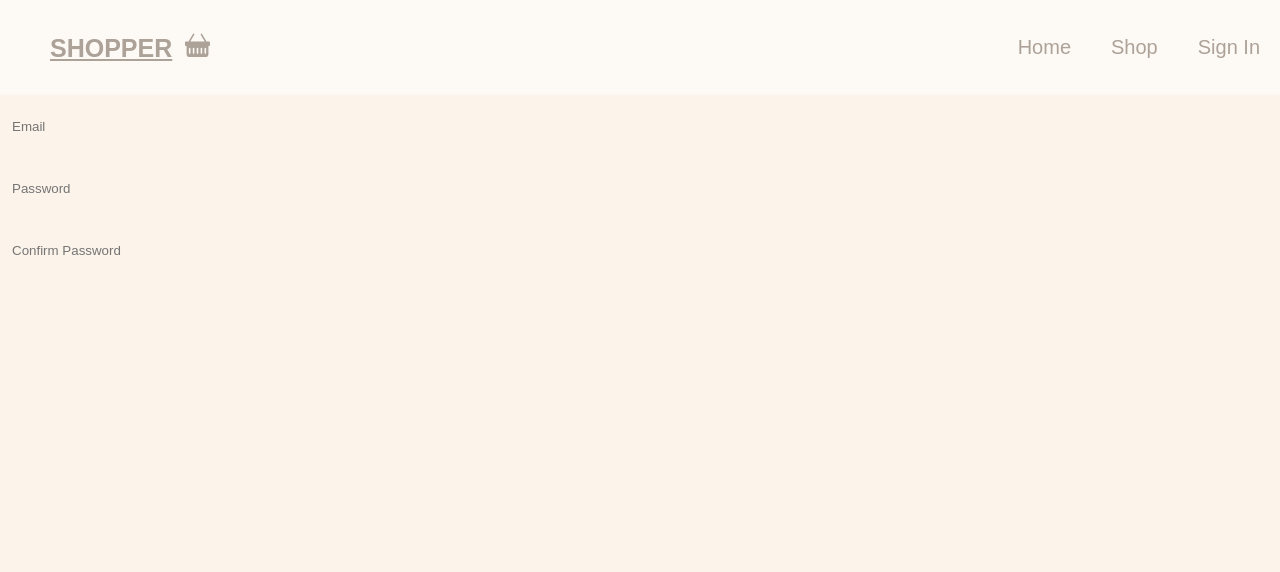
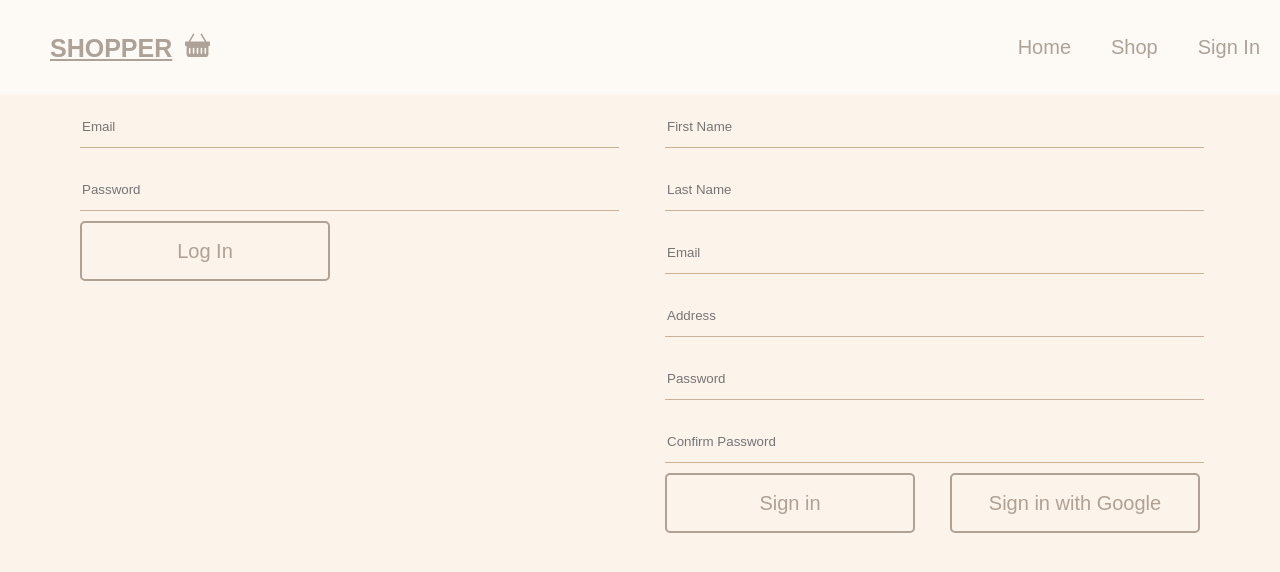
Before and after one commit to MahyarFardin/Ecommerce, a React (Create React App) app: page /auth in a window 1280 px wide. Shown: the top 572 px of the page. Built offline with nearby package versions, Linux system fonts and the light colour scheme; a web font is replaced by a local one.

Commit message:
done with form interface and ui

```diff
--- /dev/null
+++ b/src/Components/LogIn/LogIn.component.jsx
@@ -0,0 +1,57 @@
+import React, { useState } from 'react';
+import MyInput from '../MyInput/MyInput.component';
+import MyButton from '../MyButton/MyButton.component';
+import "./LogIn.style.css";
+
+function LogIn() {
+    const [formInput, setFormInput] = useState({
+        email: "",
+        password: ""
+    })
+
+    function handleChange(params) {
+        const value = params.target.value
+        const name = params.target.className.split(" ")[1];
+        setFormInput(prev => ({
+            ...prev,
+            [name]: value
+        }))
+    }
+
+    function handleSubmit(params){
+        params.preventDefault();
+        console.log(params);
+    }
+
+    return (
+        <form onSubmit={handleSubmit} className='signin-form'>
+            <MyInput {
+                ...{
+                    name: "email",
+                    type: "email",
+                    onChange: handleChange,
+                    placeholder: "Email",
+                    value: { ...(formInput.email) }
+                }
+            }
+            />
+            <MyInput {
+                ...{
+                    name: "password",
+                    type: "password",
+                    onChange: handleChange,
+                    placeholder: "Password",
+                    value: { ...(formInput.password) }
+                }
+            }
+            />
+            <MyButton
+            {...{
+                name:"Log In"
+            }}
+            />
+        </form>
+    );
+}
+
+export default LogIn;
--- a/src/Components/SignIn/Signin.style.css
+++ b/src/Components/LogIn/LogIn.style.css
@@ -1,4 +1,5 @@
 .signin-form{
     display: flex;
     flex-direction: column;
+    text-align: center;
 }
--- /dev/null
+++ b/src/Components/MyButton/MyButton.component.jsx
@@ -0,0 +1,10 @@
+import React from 'react';
+import "./MyButton.style.css"
+
+function MyButton(props) {
+    return (
+        <button className='my-button' onSubmit={props.onSubmit}>{props.name}</button>
+    );
+}
+
+export default MyButton;
--- /dev/null
+++ b/src/Components/MyButton/MyButton.style.css
@@ -0,0 +1,16 @@
+.my-button{
+    width: 250px;
+    height: 60px;
+    font-size: 20px;
+    border-radius: 5px;
+    border: none;
+    background-color: #FCF3EA;
+    color: #AFA193;
+    border: 2px #AFA193 solid;
+    display: inline-block;
+}
+.my-button:hover{
+    background-color: #AFA193;
+    color: #FCF3EA;
+    border: 2px #AFA193 solid;
+}
--- a/src/Components/MyInput/MyInput.component.jsx
+++ b/src/Components/MyInput/MyInput.component.jsx
@@ -8,7 +8,7 @@ function MyInput(props) {
             type={props.type}
             onChange={props.onChange}
             placeholder={props.placeholder}
-            // value={props.value.temp}
+            value={props.value.temp}
         />
     );
 }
--- a/src/Components/MyInput/MyInput.style.css
+++ b/src/Components/MyInput/MyInput.style.css
@@ -1,9 +1,11 @@
 .my-input{
     background-color: #fcf3ea;
     border: none;
-    width: 400px;
+    border-bottom:1px #cab299 solid;
+    width: 100%;
     height: 40px;
-    margin: 10px;
+    margin-top: 10px;
+    margin-bottom: 10px;
 }
 .my-input:focus{
     outline: none;
--- a/src/Components/SignIn/SignIn.component.jsx
+++ b/src/Components/SignIn/SignIn.component.jsx
@@ -1,55 +1,93 @@
 import React, { useState } from 'react';
+import MyButton from '../MyButton/MyButton.component';
 import MyInput from '../MyInput/MyInput.component';
-import "./Signin.style.css";
+import "./SignIn.style.css"
+
 
 function SignIn() {
-    const [formInput, setFormInput] = useState({
+    const [profile, setProfile] = useState({
+        firstName: "",
+        lastName: "",
         email: "",
         password: "",
-        confirmPass: ""
+        confirmPassword: "",
+        address: ""
     })
 
     function handleChange(params) {
         const value = params.target.value
         const name = params.target.className.split(" ")[1];
-        setFormInput(prev => ({
+        setProfile(prev => ({
             ...prev,
             [name]: value
         }))
     }
 
+    function handleSubmit(params) {
+        params.preventDefault()
+        console.log(params);
+    }
+
     return (
-        <form className='signin-form'>
-            <MyInput {
-                ...{
+        <form onSubmit={handleSubmit} className='sign-in-log'>
+            <MyInput
+                {...{
+                    name: "firstName",
+                    type: "text",
+                    onChange: handleChange,
+                    placeholder: "First Name",
+                    value: { ...profile.firstName }
+                }} />
+            <MyInput
+                {...{
+                    name: "lastName",
+                    type: "text",
+                    onChange: handleChange,
+                    placeholder: "Last Name",
+                    value: { ...profile.lastName }
+                }} />
+            <MyInput
+                {...{
                     name: "email",
-                    type: "email",
+                    type: "text",
                     onChange: handleChange,
                     placeholder: "Email",
-                    value: { ...(formInput.email) }
-                }
-            }
-            />
-            <MyInput {
-                ...{
+                    value: { ...profile.email }
+                }} />
+            <MyInput
+                {...{
+                    name: "address",
+                    type: "text",
+                    onChange: handleChange,
+                    placeholder: "Address",
+                    value: { ...profile.address }
+                }} />
+            <MyInput
+                {...{
                     name: "password",
                     type: "password",
                     onChange: handleChange,
                     placeholder: "Password",
-                    value: { ...(formInput.password) }
-                }
-            }
-            />
-            <MyInput {
-                ...{
-                    name: "confirmPass",
+                    value: { ...profile.password }
+                }} />
+            <MyInput
+                {...{
+                    name: "confirmPassword",
                     type: "text",
                     onChange: handleChange,
                     placeholder: "Confirm Password",
-                    value: { ...(formInput.confirmPass) }
-                }
-            }
-            />
+                    value: { ...profile.confirmPassword }
+                }} />
+
+            <div className="button-container">
+                <MyButton {...{
+                    name: "Sign in"
+                }} />
+
+                <MyButton {...{
+                    name: "Sign in with Google"
+                }} />
+            </div>
         </form>
     );
 }
--- /dev/null
+++ b/src/Components/SignIn/SignIn.style.css
@@ -0,0 +1,9 @@
+.sign-in-log{
+    display: flex;
+    flex-direction: column;
+}
+.button-container{
+    display: flex;
+    flex-direction: row;
+    justify-content: space-between;
+}
--- a/src/Pages/AuthenticationPage/Auth.page.jsx
+++ b/src/Pages/AuthenticationPage/Auth.page.jsx
@@ -1,9 +1,12 @@
 import React from 'react';
+import LogIn from '../../Components/LogIn/LogIn.component';
 import SignIn from '../../Components/SignIn/SignIn.component';
+import "./Auth.style.css"
 
 function AuthenticationPage() {
     return (
-        <div>
+        <div className='auth-page'>
+            <LogIn />
             <SignIn />
         </div>
     );
--- /dev/null
+++ b/src/Pages/AuthenticationPage/Auth.style.css
@@ -0,0 +1,7 @@
+.auth-page{
+    margin: auto 80px;
+    display: grid;
+    grid-template-columns: 1fr 1fr;
+    gap:50px;
+    justify-content: center;
+}
--- a/src/Pages/CategoriesPage/CategoriesPage.page.jsx
+++ b/src/Pages/CategoriesPage/CategoriesPage.page.jsx
@@ -1,4 +1,4 @@
-import React, { useEffect, useState } from 'react';
+import React, { useEffect, useState, Suspense } from 'react';
 
 import Carousel from '../../Components/Carousel/Carousel.component';
 
@@ -24,10 +24,12 @@ export default function CategoriesPage() {
 
     return (
         <div className='first-page'>
-            <Carousel />
-            <div className='category-container'>
-                {categories.map(category => <div onMouseOver={handleMouseOver} onMouseLeave={handleMouseLeave} key={Math.random()} className="category">{category}</div>)}
-            </div>
-        </div>
+            <Suspense fallback={<div>Loading...</div>}>
+                <Carousel />
+                <div className='category-container'>
+                    {categories.map(category => <div onMouseOver={handleMouseOver} onMouseLeave={handleMouseLeave} key={Math.random()} className="category">{category}</div>)}
+                </div>
+            </Suspense>
+        </div >
     )
 }
```
